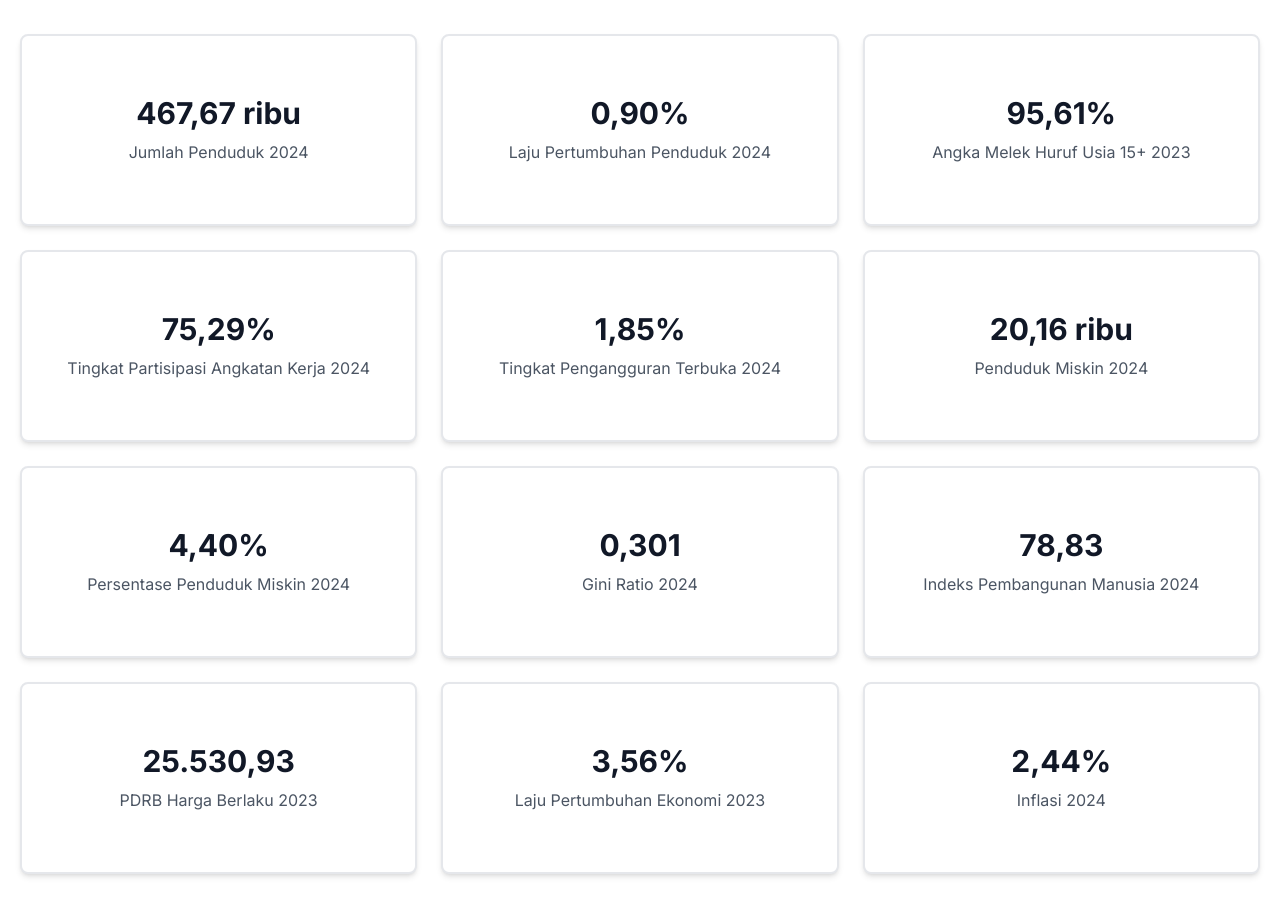
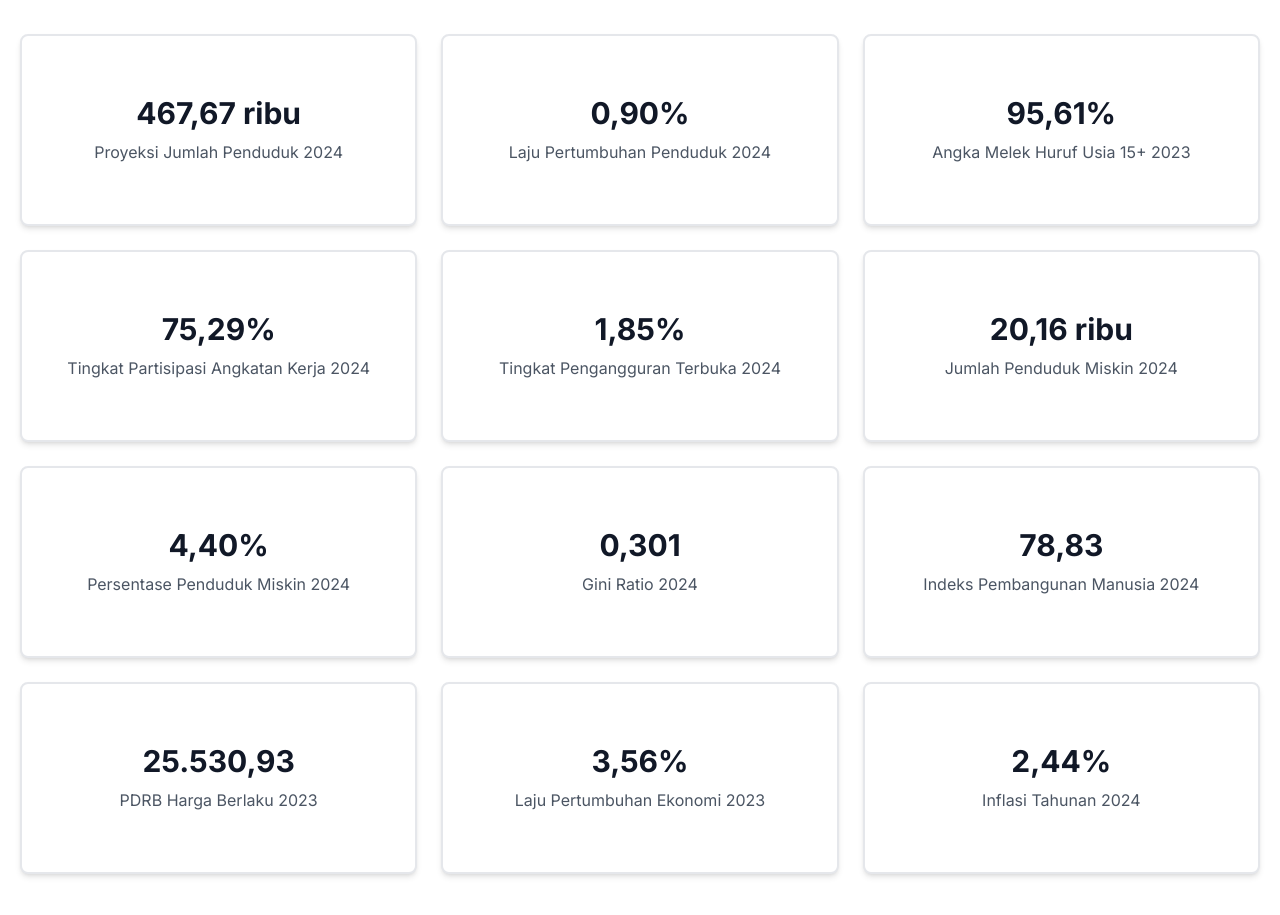
Before and after one commit to zendaokaofficial/pst-from-anywhere, a Next.js app: page / in a window 1280 px wide. Shown: the part 1020-1935 px from the top of the page. Built offline with nearby package versions, Linux system fonts and the light colour scheme.

Commit message:
Update Content.jsx
Perubahan Judul

```diff
--- a/src/app/components/Content.jsx
+++ b/src/app/components/Content.jsx
@@ -3,7 +3,7 @@ import React from 'react';
 const StatsSection = () => {
   const stats = [
     {
-      title: "Jumlah Penduduk 2024",
+      title: "Proyeksi Jumlah Penduduk 2024",
       value: "467,67 ribu"
     },
     {
@@ -23,7 +23,7 @@ const StatsSection = () => {
       value: "1,85%"
     },
     {
-      title: "Penduduk Miskin 2024",
+      title: "Jumlah Penduduk Miskin 2024",
       value: "20,16 ribu"
     },
     {
@@ -47,7 +47,7 @@ const StatsSection = () => {
       value: "3,56%"
     },
      {
-      title: "Inflasi 2024",
+      title: "Inflasi Tahunan 2024",
       value: "2,44%"
     },
   ];
```
